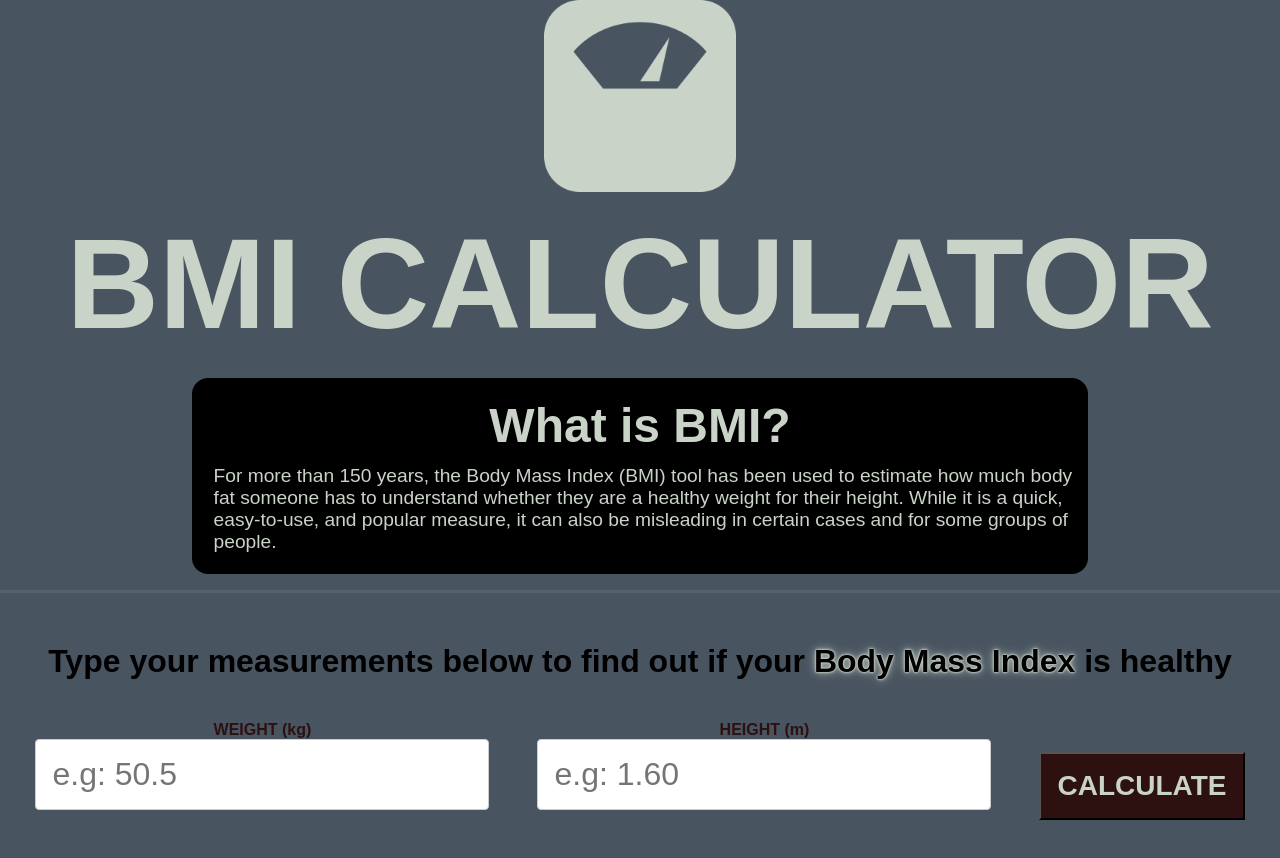
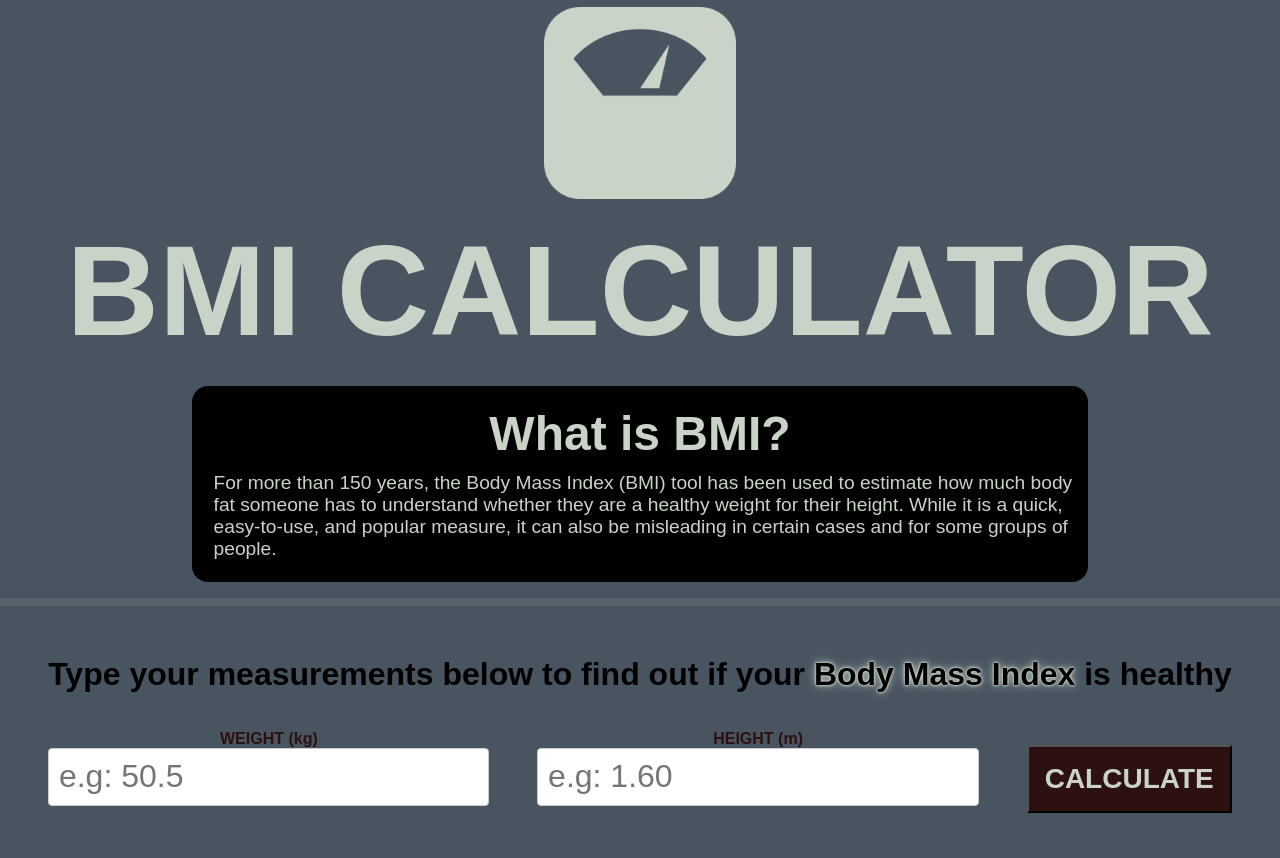
Before and after one commit to susyhaga/BMI_calculator_sh, a React (Vite) app: page / in a window 1280 px wide. Shown: the top 858 px of the page. Built offline with nearby package versions, Linux system fonts and the light colour scheme.

Commit message:
Update Header.module.css

```diff
--- a/src/components/Header/Header.module.css
+++ b/src/components/Header/Header.module.css
@@ -116,7 +116,7 @@
     color: var(--buttonColor);
 }
 .input{
-    padding:1rem;
+    padding:0.6rem;
     border: 1px solid #ccc;
     border-radius: 4px;
     font-size: 2rem;
@@ -124,7 +124,7 @@
 
 .button{
     padding: 1rem;
-    margin-top: 40px;
+    margin-top: 20px;
     color: var(--secondaryColor);
     font-weight: bold;
     font-size: 28px;
```
